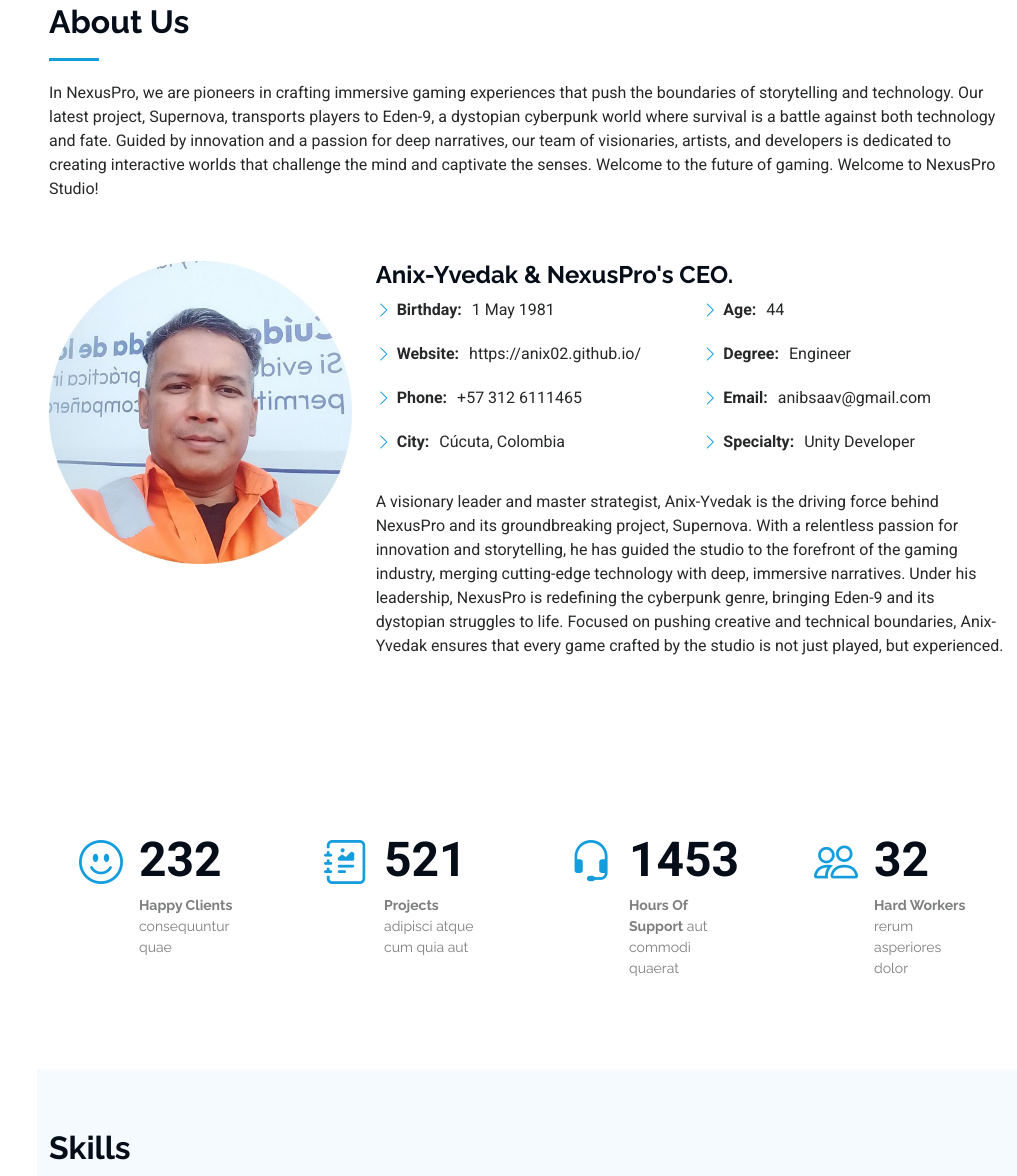
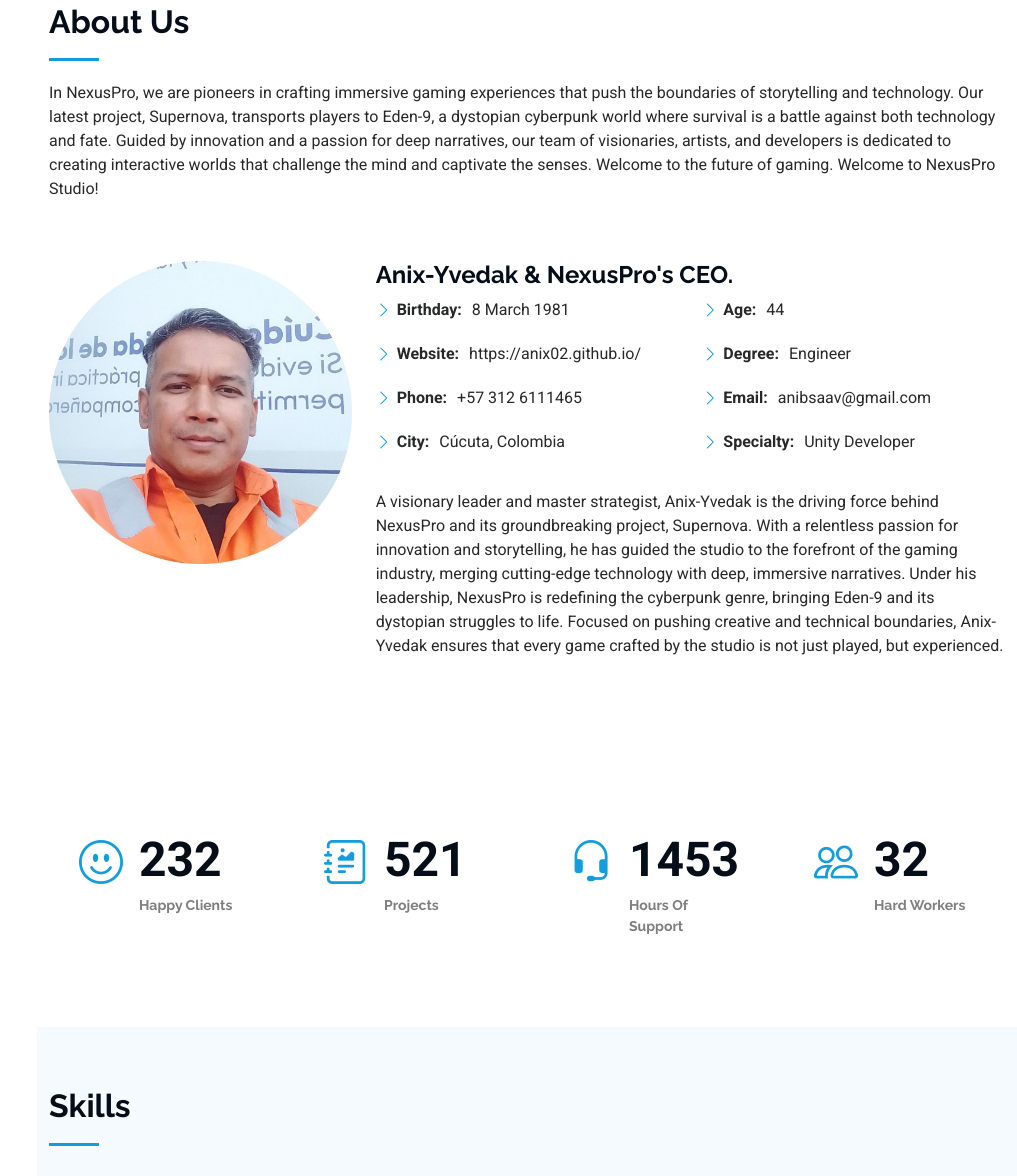
Before and after one commit to SupernovaBeta/SupernovaBeta.github.io, a plain HTML site: page index.html in a window 1280 px wide. Shown: the part 857-2033 px from the top of the page, without its empty margins (263-1280 px from the left). Drawn offline with Linux system fonts and the light colour scheme.

Commit message:
Correcting date of birth

```diff
--- a/index.html
+++ b/index.html
@@ -124,7 +124,7 @@
             <div class="row">
               <div class="col-lg-6">
                 <ul>
-                  <li><i class="bi bi-chevron-right"></i> <strong>Birthday:</strong> <span>1 May 1981</span></li>
+                  <li><i class="bi bi-chevron-right"></i> <strong>Birthday:</strong> <span>8 March 1981</span></li>
                   <li><i class="bi bi-chevron-right"></i> <strong>Website:</strong> <span>https://anix02.github.io/</span></li>
                   <li><i class="bi bi-chevron-right"></i> <strong>Phone:</strong> <span>+57 312 6111465</span></li>
                   <li><i class="bi bi-chevron-right"></i> <strong>City:</strong> <span>Cúcuta, Colombia</span></li>
@@ -164,7 +164,7 @@
             <div class="stats-item">
               <i class="bi bi-emoji-smile"></i>
               <span data-purecounter-start="0" data-purecounter-end="232" data-purecounter-duration="1" class="purecounter"></span>
-              <p><strong>Happy Clients</strong> <span>consequuntur quae</span></p>
+              <p><strong>Happy Clients</strong> <span></span></p>
             </div>
           </div><!-- End Stats Item -->
 
@@ -172,7 +172,7 @@
             <div class="stats-item">
               <i class="bi bi-journal-richtext"></i>
               <span data-purecounter-start="0" data-purecounter-end="521" data-purecounter-duration="1" class="purecounter"></span>
-              <p><strong>Projects</strong> <span>adipisci atque cum quia aut</span></p>
+              <p><strong>Projects</strong> <span></span></p>
             </div>
           </div><!-- End Stats Item -->
 
@@ -180,7 +180,7 @@
             <div class="stats-item">
               <i class="bi bi-headset"></i>
               <span data-purecounter-start="0" data-purecounter-end="1453" data-purecounter-duration="1" class="purecounter"></span>
-              <p><strong>Hours Of Support</strong> <span>aut commodi quaerat</span></p>
+              <p><strong>Hours Of Support</strong> <span></span></p>
             </div>
           </div><!-- End Stats Item -->
 
@@ -188,7 +188,7 @@
             <div class="stats-item">
               <i class="bi bi-people"></i>
               <span data-purecounter-start="0" data-purecounter-end="32" data-purecounter-duration="1" class="purecounter"></span>
-              <p><strong>Hard Workers</strong> <span>rerum asperiores dolor</span></p>
+              <p><strong>Hard Workers</strong> <span></span></p>
             </div>
           </div><!-- End Stats Item -->
 
```
